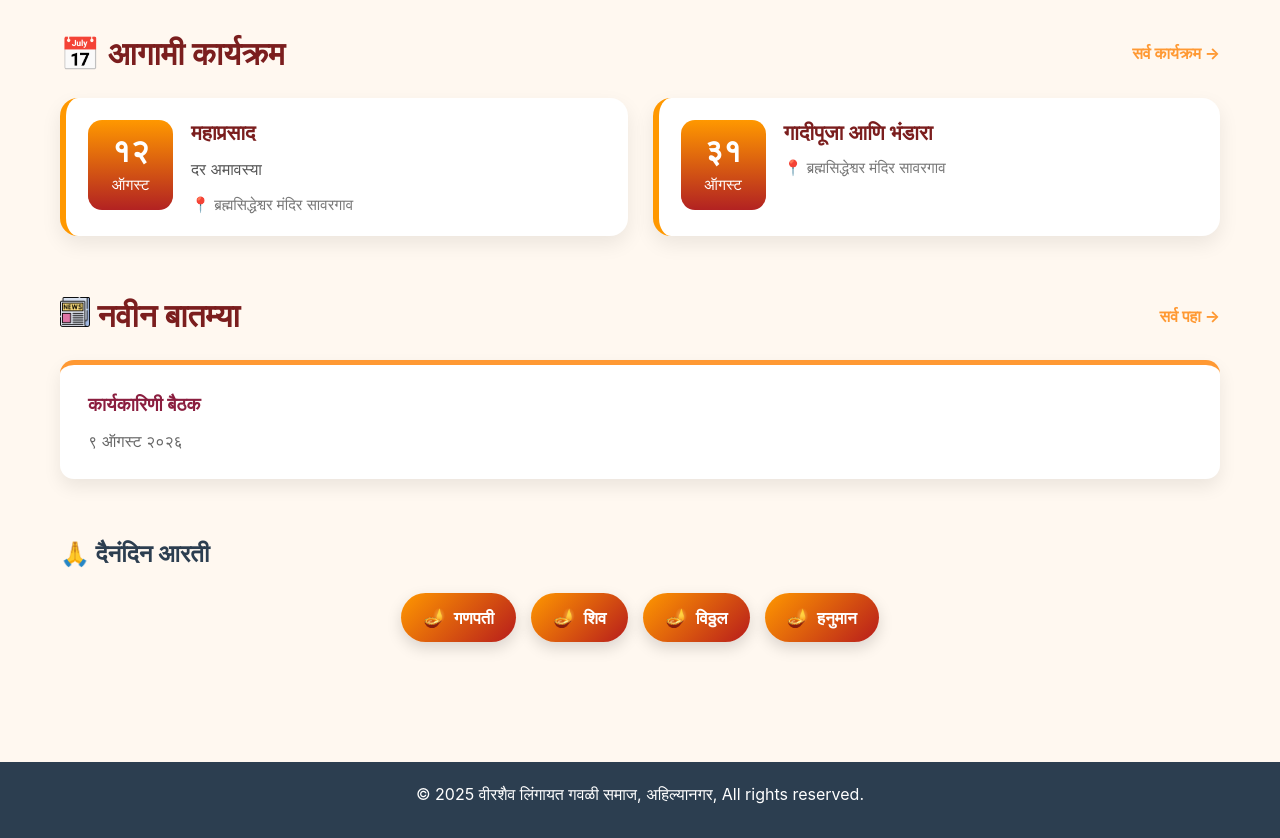
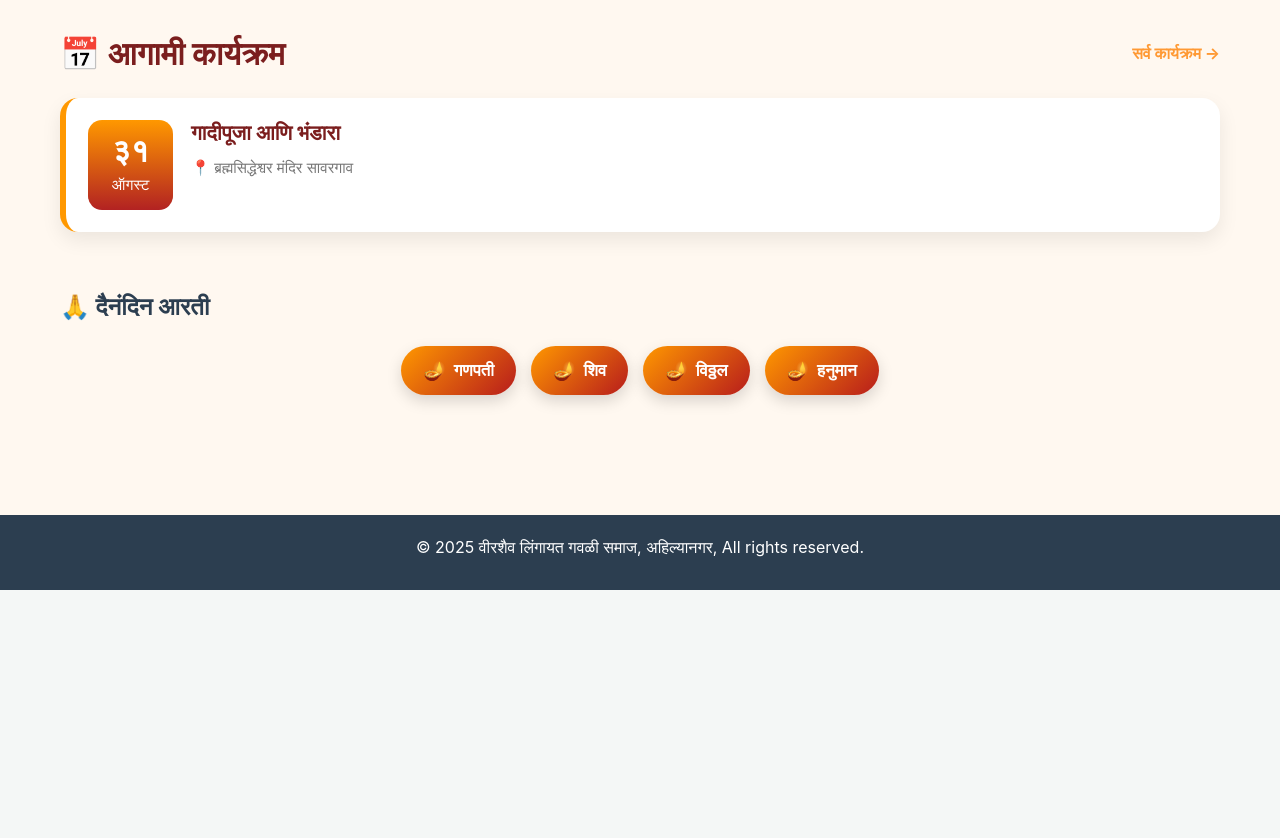
Before and after one commit to karanaushikar/Project-1, a React (Create React App) app: page / in a window 1280 px wide. Shown: the part 1580-2418 px from the top of the page. After the commit the page ends 2170 px from the top, so only its background shows below. Built offline with nearby package versions, Linux system fonts and the light colour scheme.

Commit message:
Minor changes

```diff
--- a/src/pages/EventsPage.js
+++ b/src/pages/EventsPage.js
@@ -7,16 +7,7 @@ import TempleImg3 from "../assets/images/TempleImg3.jpg";
 import "../assets/styles/EventsPage.css";
 
 const newsData = [
-  {
-    id: 1,
-    title: "समाज कार्यकारिणी बैठक",
-    date: "2026-08-09",
-    category: "बैठक",
-    featured: false,
-    image: EventBannerImage,
-    summary: "मासिक कार्यकारिणी बैठक आयोजित",
-    additionalImages: []
-  },
+
   {
     id: 2,
     title: "गादीपूजा आणि भंडारा",
--- a/src/pages/HomePage.js
+++ b/src/pages/HomePage.js
@@ -8,22 +8,16 @@ import Newspaper from "../assets/images/newspaper.png";
 
 const HomePage = () => {
 
-  const latestNews = [
-    {
-      title: "कार्यकारिणी बैठक",
-      date: "९ ऑगस्ट २०२६"
-    }
-  ];
+  // const latestNews = [
+  //   {
+  //     title: "कार्यकारिणी बैठक",
+  //     date: "९ ऑगस्ट २०२६"
+  //   }
+  // ];
 
   const upcomingEvents = [
 
-{
-   title:"महाप्रसाद",
-   day: "१२",
-   month:"ऑगस्ट",
-   description:"दर अमावस्या",
-   location:"ब्रह्मसिद्धेश्वर मंदिर सावरगाव"
-},
+
 {
    title:"गादीपूजा आणि भंडारा",
    day: "३१",
@@ -186,7 +180,7 @@ const HomePage = () => {
 
 </section>
 
-        {/* Latest News */}
+        {/* Latest News
 
         <section className="home-section">
 
@@ -221,7 +215,7 @@ const HomePage = () => {
 
           </div>
 
-        </section>
+        </section> */}
 
         {/* Quick Aarti */}
 
```
